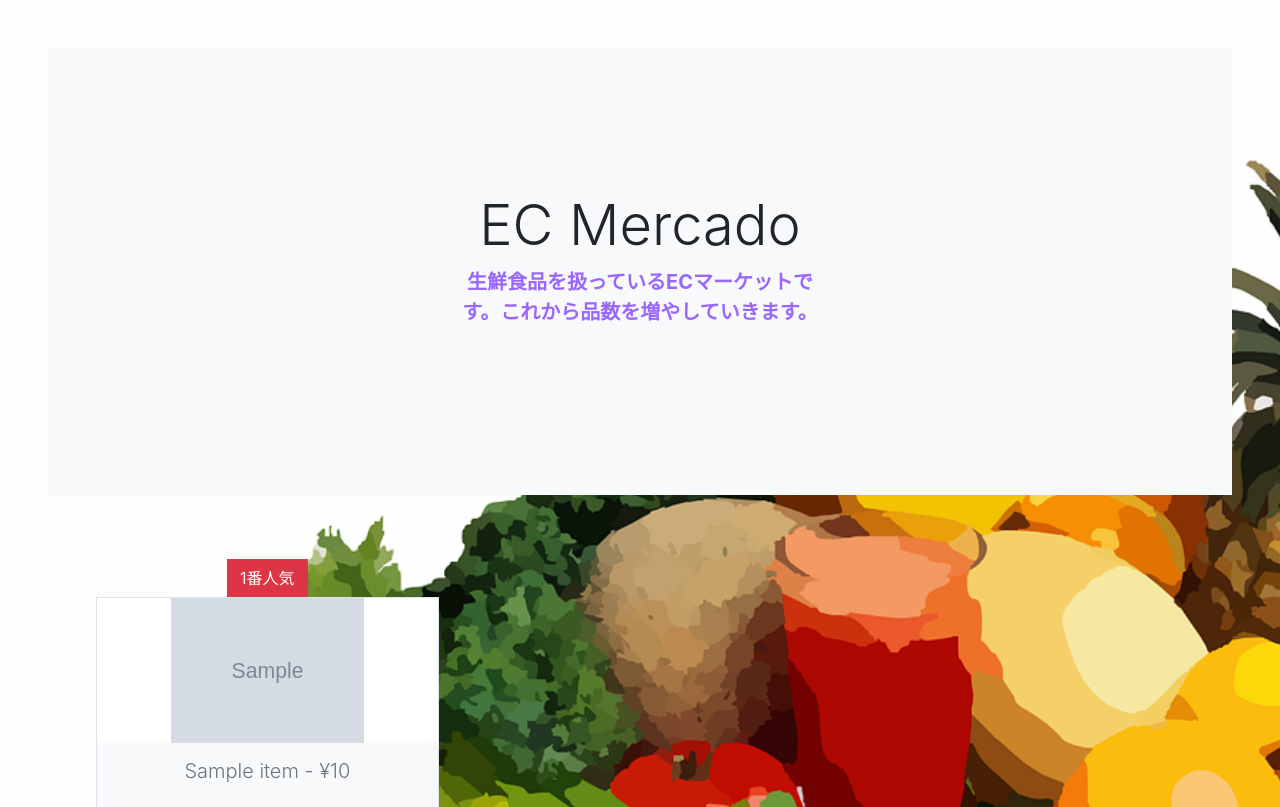
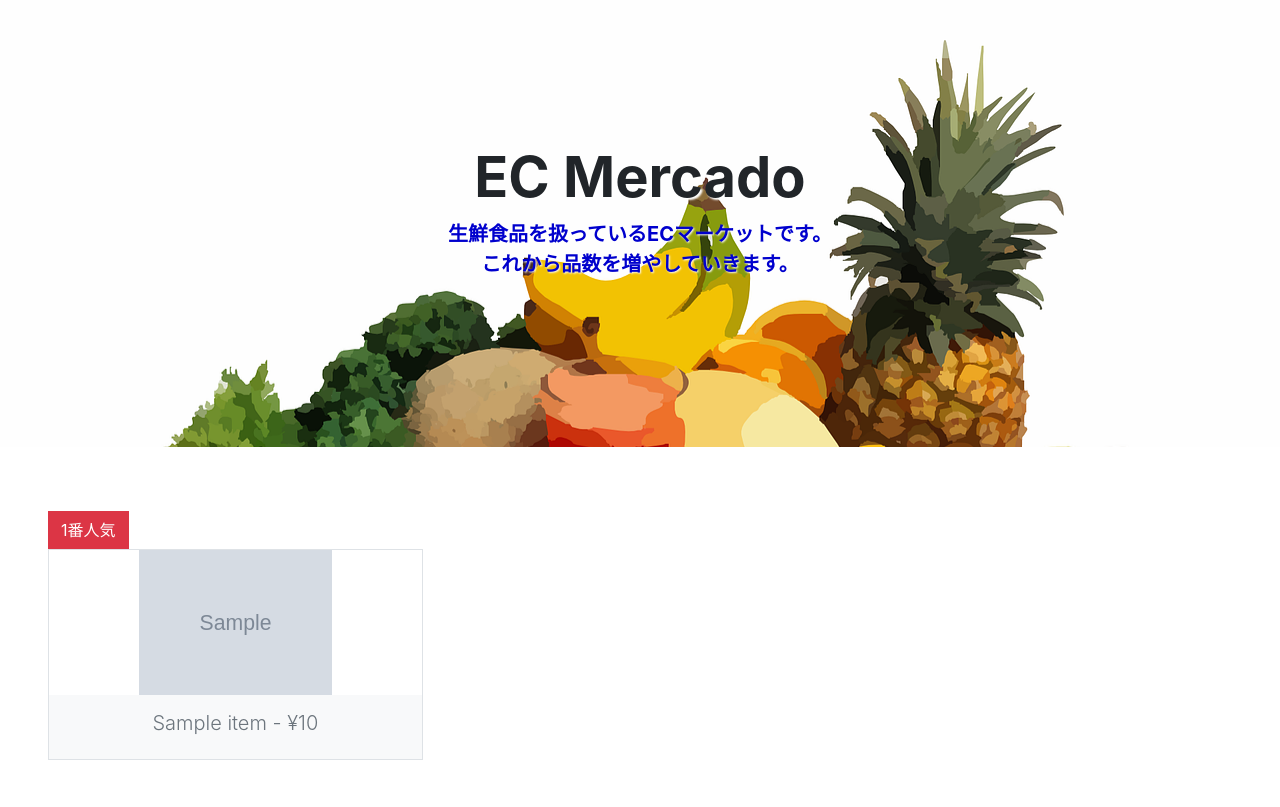
Before and after one commit to camino3tiago/EC-Mercado, a Django app: template templates/pages/index.html in a window 1280 px wide. Shown: the part 48-855 px from the top of the page. Run offline with Django 3.2, Linux system fonts and the light colour scheme; the template is opened without the code that fills it: values that come from a table or form of the project are taken from there, others are empty; tables that the repository leaves empty hold one stand-in row (values such as "Sample post"); grey boxes marked "Sample" are stand-in pictures; parts of the project's set-up code (start-up, migrations or seed data) failed here and were passed over; some libraries are stand-ins or nearby versions.

Commit message:
updated image of headline

```diff
--- a/templates/snippets/headline.html
+++ b/templates/snippets/headline.html
@@ -1,9 +1,8 @@
 {% load static %}
 <div class="position-relative overflow-hidden p-3 p-md-5 text-center" style='background-image: url({% static "top_bg.png" %}); background-size:cover;　background-color:rgba(255,255,255,0.9);'>
-<div class="position-relative overflow-hidden p-3 p-md-5 text-center bg-light" >
   <div class="col-md-5 p-lg-5 mx-auto my-5">
-    <h1 class="display-4">{{ TITLE }}</h1>
-    <p class="lead pb-2" style='font-weight:bolder; color:#9966FF;'>生鮮食品を扱っているECマーケットです。これから品数を増やしていきます。</p>
+    <h1 class="display-4" style='font-weight:bolder; text-shadow:2px 2px 2px white;'>{{ TITLE }}</h1>
+    <p class="lead pb-2" style='font-weight:bolder; color:#0000CD;; text-shadow:1px 1px 2px white;'>生鮮食品を扱っているECマーケットです。これから品数を増やしていきます。</p>
   </div>
   <div class="product-device shadow-sm d-none d-md-block"></div>
   <div class="product-device product-device-2 shadow-sm d-none d-md-block"></div>
```
